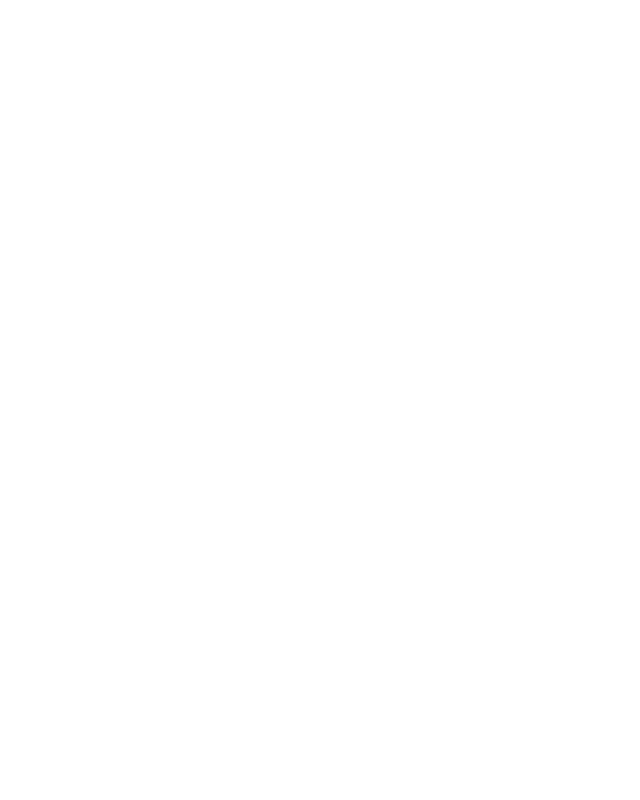
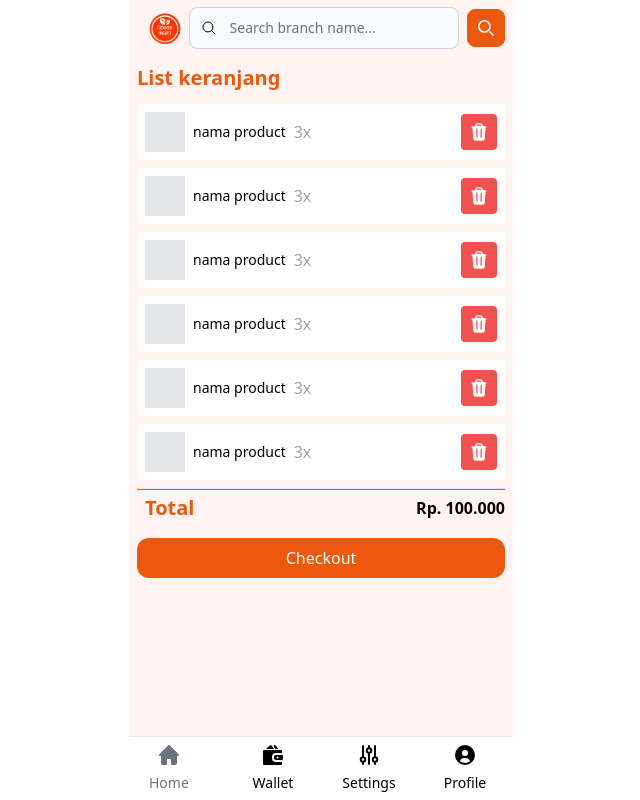
Before and after one commit to nawir177/enjoycafe-app, a React (Create React App) app: page /cart in a window 1280 px wide. Before the commit this address had no page. Shown: the whole page, without its empty margins (319-959 px from the left). Built offline with nearby package versions, Linux system fonts and the light colour scheme.

Commit message:
add cart page

```diff
--- a/src/App.js
+++ b/src/App.js
@@ -4,6 +4,7 @@
   const Home = lazy(() => import("./pages/home"))
   const ProductDetail = lazy(()=>import("./pages/product/detail"))
   const ShowProductCategory = lazy(()=>import("./pages/product/ShowProductCategory"))
+  const CartList = lazy(()=>import("./pages/cart/CartList"))
   return (
 
         <BrowserRouter>
@@ -12,6 +13,7 @@
               <Route index path='/' element={<Home />} />
               <Route path='/product/detail/' element={<ProductDetail/>} />
               <Route path='/product/category/:category' element={<ShowProductCategory/>} />
+              <Route path='/cart' element={<CartList/>} />
             </Routes>
           </Suspense>
         </BrowserRouter>
--- a/src/components/card/cardProduct.jsx
+++ b/src/components/card/cardProduct.jsx
@@ -3,7 +3,7 @@
 export default function CardProduct() {
    return (
       <Link to={'/product/detail'}>
-         <div className="p-1 rounded shadow-sm w-32 h-48 bg-white" >
+         <div className="p-1 rounded shadow-sm w-40 h-52 bg-white" >
             <div className="w-full h-28 rounded bg-cover" style={{ backgroundImage: `url(/image/product/1.png)` }}></div>
             <div className="px-1">
                <p className="font-semibold text-sm mt-2">Nama Produk ...</p>
--- a/src/components/navbar.jsx
+++ b/src/components/navbar.jsx
@@ -45,11 +45,13 @@
             </form>
          </div>
          <div className="col text-primary">
-            <button>
-               <svg xmlns="http://www.w3.org/2000/svg" fill="none" viewBox="0 0 24 24" strokeWidth={1.5} stroke="currentColor" className="w-6 h-6">
-                  <path strokeLinecap="round" strokeLinejoin="round" d="M2.25 3h1.386c.51 0 .955.343 1.087.835l.383 1.437M7.5 14.25a3 3 0 0 0-3 3h15.75m-12.75-3h11.218c1.121-2.3 2.1-4.684 2.924-7.138a60.114 60.114 0 0 0-16.536-1.84M7.5 14.25 5.106 5.272M6 20.25a.75.75 0 1 1-1.5 0 .75.75 0 0 1 1.5 0Zm12.75 0a.75.75 0 1 1-1.5 0 .75.75 0 0 1 1.5 0Z" />
-               </svg>
-            </button>
+            <Link to={'/cart'}>
+               <button>
+                  <svg xmlns="http://www.w3.org/2000/svg" fill="none" viewBox="0 0 24 24" strokeWidth={1.5} stroke="currentColor" className="w-6 h-6">
+                     <path strokeLinecap="round" strokeLinejoin="round" d="M2.25 3h1.386c.51 0 .955.343 1.087.835l.383 1.437M7.5 14.25a3 3 0 0 0-3 3h15.75m-12.75-3h11.218c1.121-2.3 2.1-4.684 2.924-7.138a60.114 60.114 0 0 0-16.536-1.84M7.5 14.25 5.106 5.272M6 20.25a.75.75 0 1 1-1.5 0 .75.75 0 0 1 1.5 0Zm12.75 0a.75.75 0 1 1-1.5 0 .75.75 0 0 1 1.5 0Z" />
+                  </svg>
+               </button>
+            </Link>
          </div>
       </div>
    )
--- /dev/null
+++ b/src/pages/cart/CardCart.jsx
@@ -0,0 +1,29 @@
+import React from 'react'
+
+export default function CardCart() {
+  return (
+    <div>
+          <div className="w-full bg-white flex items-center justify-between p-2 rounded mb-2 shaodow">
+              <div className="flex items-center gap-2">
+                  <div className="col">
+                      <div className="w-10 h-10 bg-gray-200"></div>
+                  </div>
+                  <div className="col text-sm">
+                      nama product
+                  </div>
+                  <div className="col text-md font-semi-bold text-gray-400 ">
+                      3x
+                  </div>
+              </div>
+              <div className="col text-md font-semi-bold">
+                  <button className='px-2 py-2 bg-red-500 text-white rounded'>
+                      <svg xmlns="http://www.w3.org/2000/svg" viewBox="0 0 24 24" fill="currentColor" className="size-5">
+                          <path fillRule="evenodd" d="M16.5 4.478v.227a48.816 48.816 0 0 1 3.878.512.75.75 0 1 1-.256 1.478l-.209-.035-1.005 13.07a3 3 0 0 1-2.991 2.77H8.084a3 3 0 0 1-2.991-2.77L4.087 6.66l-.209.035a.75.75 0 0 1-.256-1.478A48.567 48.567 0 0 1 7.5 4.705v-.227c0-1.564 1.213-2.9 2.816-2.951a52.662 52.662 0 0 1 3.369 0c1.603.051 2.815 1.387 2.815 2.951Zm-6.136-1.452a51.196 51.196 0 0 1 3.273 0C14.39 3.05 15 3.684 15 4.478v.113a49.488 49.488 0 0 0-6 0v-.113c0-.794.609-1.428 1.364-1.452Zm-.355 5.945a.75.75 0 1 0-1.5.058l.347 9a.75.75 0 1 0 1.499-.058l-.346-9Zm5.48.058a.75.75 0 1 0-1.498-.058l-.347 9a.75.75 0 0 0 1.5.058l.345-9Z" clipRule="evenodd" />
+                      </svg>
+
+                  </button>
+              </div>
+          </div>
+    </div>
+  )
+}
--- /dev/null
+++ b/src/pages/cart/CartList.jsx
@@ -0,0 +1,28 @@
+import React from 'react'
+import App from '../App'
+import CardCart from './CardCart'
+export default function CartList() {
+  return (
+    <App>
+        <h1 className='text-xl font-bold text-primary my-3'>List keranjang</h1>
+        <CardCart/>
+        <CardCart/>
+        <CardCart/>
+        <CardCart/>
+        <CardCart/>
+        <CardCart/>
+        <hr className='mb-1 h-0.5 bg-primary' />
+        <div className="flex w-full items-center justify-between">
+            <div className="col text-xl font-bold text-primary px-2">
+                Total
+            </div>
+            <div className="col text-md font-bold">
+                Rp. 100.000
+            </div>
+        </div>
+        <button className='w-full py-2 bg-primary text-white rounded-xl mt-4 hover:bg-orange-400'>
+            Checkout
+        </button>
+    </App>
+  )
+}
--- a/src/pages/product/ShowProductCategory.jsx
+++ b/src/pages/product/ShowProductCategory.jsx
@@ -2,14 +2,32 @@
 import App from '../App'
 import { useParams } from 'react-router-dom'
 import Category from '../home/category'
+import CardProduct from '../../components/card/cardProduct'
 export default function ShowProductCategory() {
-    const { category } = useParams()
+  const { category } = useParams()
   return (
     <App title={'category'}>
-    <div>
-        <Category/>
-       <h1>{category} </h1>
-    </div>
+      <div>
+        <Category />
+        <h1 className='text-xl font-semibold text-primary my-6'>{category} </h1>
+        <div className="grid grid-cols-2 justify-center gap-2 items-center p-1">
+          <div className="col flex items-center justify-center">
+            <CardProduct />
+          </div>
+          <div className="col flex items-center justify-center">
+            <CardProduct />
+          </div>
+          <div className="col flex items-center justify-center">
+            <CardProduct />
+          </div>
+          <div className="col flex items-center justify-center">
+            <CardProduct />
+          </div>
+          <div className="col flex items-center justify-center">
+            <CardProduct />
+          </div>
+        </div>
+      </div>
     </App>
   )
 }
```
